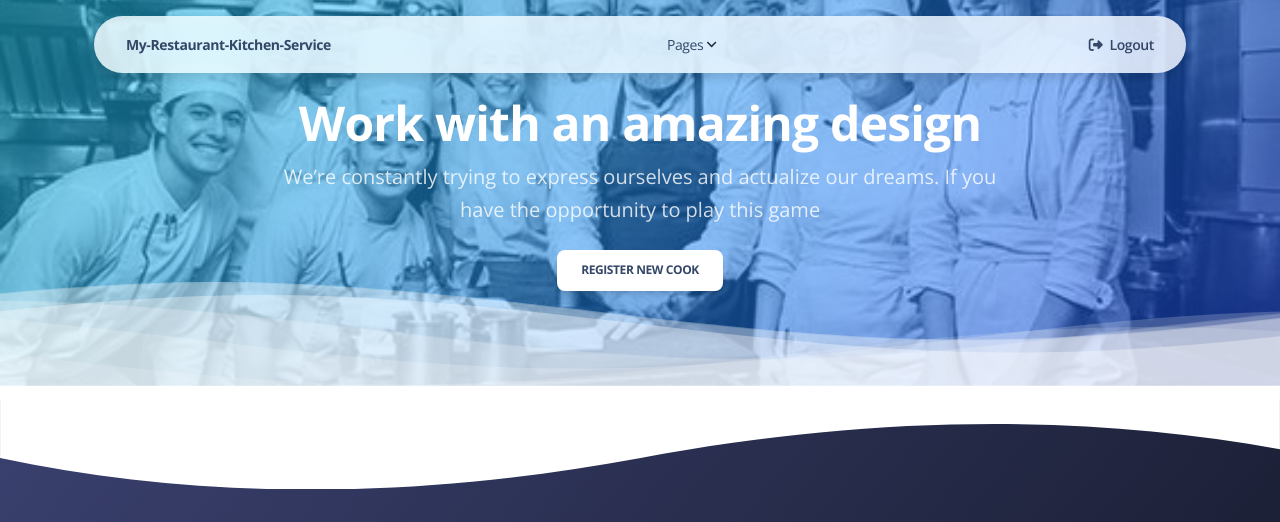
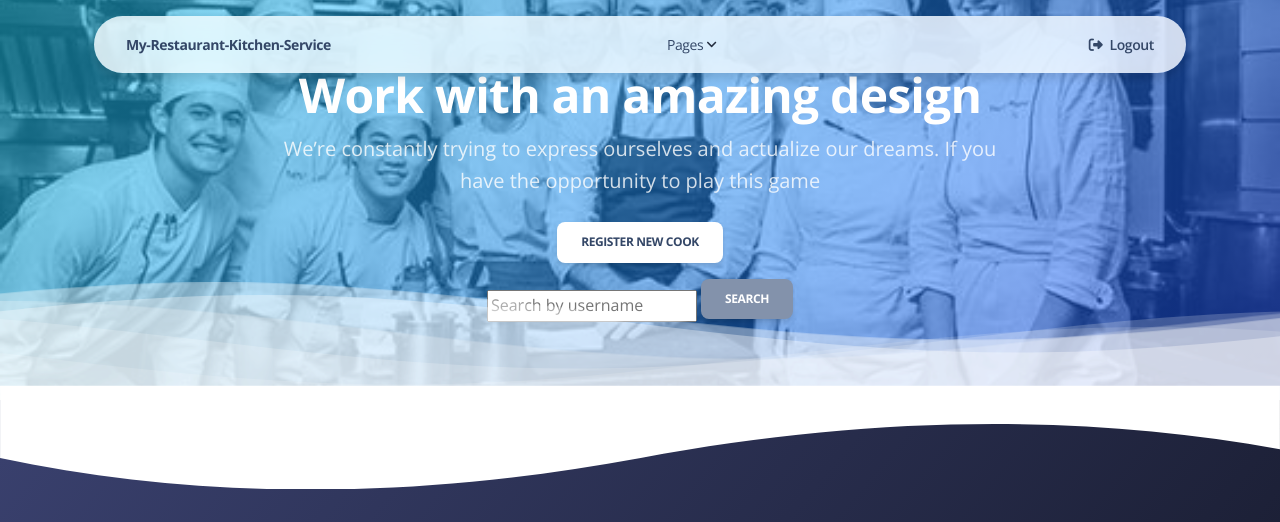
Before and after one commit to imelnyk007/my-restaurant-kitchen-service, a Django app: page /cooks/ in a window 1280 px wide. Shown: the top 522 px of the page. Run offline with Django 4.2, Linux system fonts and the light colour scheme; the visitor is signed in with stand-in values (Sample User, id 1); data comes from the database, SQL or seed files in the repository; data that the repository does not hold is empty; some libraries are stand-ins or nearby versions.

Commit message:
Add search form for all models

```diff
--- a/kitchen/forms.py
+++ b/kitchen/forms.py
@@ -31,3 +31,30 @@ class CookUpdateForm(forms.ModelForm):
     class Meta:
         model = Cook
         fields = ["first_name", "last_name", "year_of_experience", "photo"]
+
+
+class CategoryNameSearchForm(forms.Form):
+    name = forms.CharField(
+        max_length=63,
+        required=False,
+        label="",
+        widget=forms.TextInput(attrs={"placeholder": "Search by name"})
+    )
+
+
+class DishNameSearchForm(forms.Form):
+    name = forms.CharField(
+        max_length=63,
+        required=False,
+        label="",
+        widget=forms.TextInput(attrs={"placeholder": "Search by name"})
+    )
+
+
+class CookUsernameSearchForm(forms.Form):
+    username = forms.CharField(
+        max_length=63,
+        required=False,
+        label="",
+        widget=forms.TextInput(attrs={"placeholder": "Search by username"})
+    )
--- a/kitchen/views.py
+++ b/kitchen/views.py
@@ -5,7 +5,8 @@ from django.shortcuts import render
 from django.urls import reverse_lazy
 from django.views import generic
 
-from kitchen.forms import DishForm, CookCreationForm, CookUpdateForm
+from kitchen.forms import DishForm, CookCreationForm, CookUpdateForm, CategoryNameSearchForm, DishNameSearchForm, \
+    CookUsernameSearchForm
 from kitchen.models import Category, Dish, Cook
 
 
@@ -25,6 +26,25 @@ def index(request):
 
 class CategoryListView(LoginRequiredMixin, generic.ListView):
     model = Category
+
+    def get_context_data(self, *, object_list=None, **kwargs):
+        context = super(CategoryListView, self).get_context_data(**kwargs)
+
+        name = self.request.GET.get("name", "")
+        context["search_form"] = CategoryNameSearchForm(
+            initial={"name": name}
+        )
+
+        return context
+
+    def get_queryset(self):
+        queryset = Category.objects.all()
+        form = CategoryNameSearchForm(self.request.GET)
+
+        if form.is_valid():
+            return queryset.filter(name__icontains=form.cleaned_data["name"])
+
+        return queryset
 
 
 class CategoryCreateView(LoginRequiredMixin, generic.CreateView):
@@ -48,6 +68,25 @@ class DishListView(LoginRequiredMixin, generic.ListView):
     model = Dish
     queryset = Dish.objects.select_related("category")
     paginate_by = 3
+
+    def get_context_data(self, *, object_list=None, **kwargs):
+        context = super(DishListView, self).get_context_data(**kwargs)
+
+        name = self.request.GET.get("name", "")
+        context["search_form"] = DishNameSearchForm(
+            initial={"name": name}
+        )
+
+        return context
+
+    def get_queryset(self):
+        queryset = Dish.objects.all()
+        form = DishNameSearchForm(self.request.GET)
+
+        if form.is_valid():
+            return queryset.filter(name__icontains=form.cleaned_data["name"])
+
+        return queryset
 
 
 class DishDetailView(LoginRequiredMixin, generic.DetailView):
@@ -73,8 +112,28 @@ class DishDeleteView(LoginRequiredMixin, generic.DeleteView):
 
 class CookListView(LoginRequiredMixin, generic.ListView):
     model = Cook
-    queryset = Cook.objects.all().prefetch_related("dishes__category")
     paginate_by = 4
+
+    def get_context_data(self, *, object_list=None, **kwargs):
+        context = super(CookListView, self).get_context_data(**kwargs)
+
+        username = self.request.GET.get("username", "")
+
+        context["search_form"] = CookUsernameSearchForm(
+            initial={"username": username}
+        )
+        return context
+
+    def get_queryset(self):
+        queryset = Cook.objects.prefetch_related("dishes__category")
+        form = CookUsernameSearchForm(self.request.GET)
+
+        if form.is_valid():
+            return queryset.filter(
+                username__icontains=form.cleaned_data["username"]
+            )
+
+        return queryset
 
 
 class CookDetailView(LoginRequiredMixin, generic.DetailView):
--- a/templates/kitchen/category_list.html
+++ b/templates/kitchen/category_list.html
@@ -43,6 +43,10 @@
   <div class="container">
     <div class="row">
       <div class="col-lg-4">
+        <form action="" method="get" class="form-inline">
+          {{ search_form }}
+          <input type="submit" value="Search" class="btn btn-secondary">
+        </form>
         <h3 class="text-gradient text-primary mb-0 mt-2">Check out dish category</h3>
         <h6><br></h6>
         <p>Pain is what we go through as we become older. We get insulted by others, lose trust for those others. We get back stabbed by friends. It becomes harder for us to give others a hand.</p>
--- a/templates/kitchen/cook_list.html
+++ b/templates/kitchen/cook_list.html
@@ -21,6 +21,10 @@
             <h1 class="text-white">Work with an amazing design</h1>
             <p class="lead mb-4 text-white opacity-8">We’re constantly trying to express ourselves and actualize our dreams. If you have the opportunity to play this game</p>
             <a href="{% url "kitchen:cook-create" %}"><button type="submit" class="btn bg-white text-dark">Register new cook</button></a>
+            <form action="" method="get" class="form-inline">
+              {{ search_form }}
+              <input type="submit" value="Search" class="btn btn-secondary">
+            </form>
           </div>
         </div>
       </div>
```
